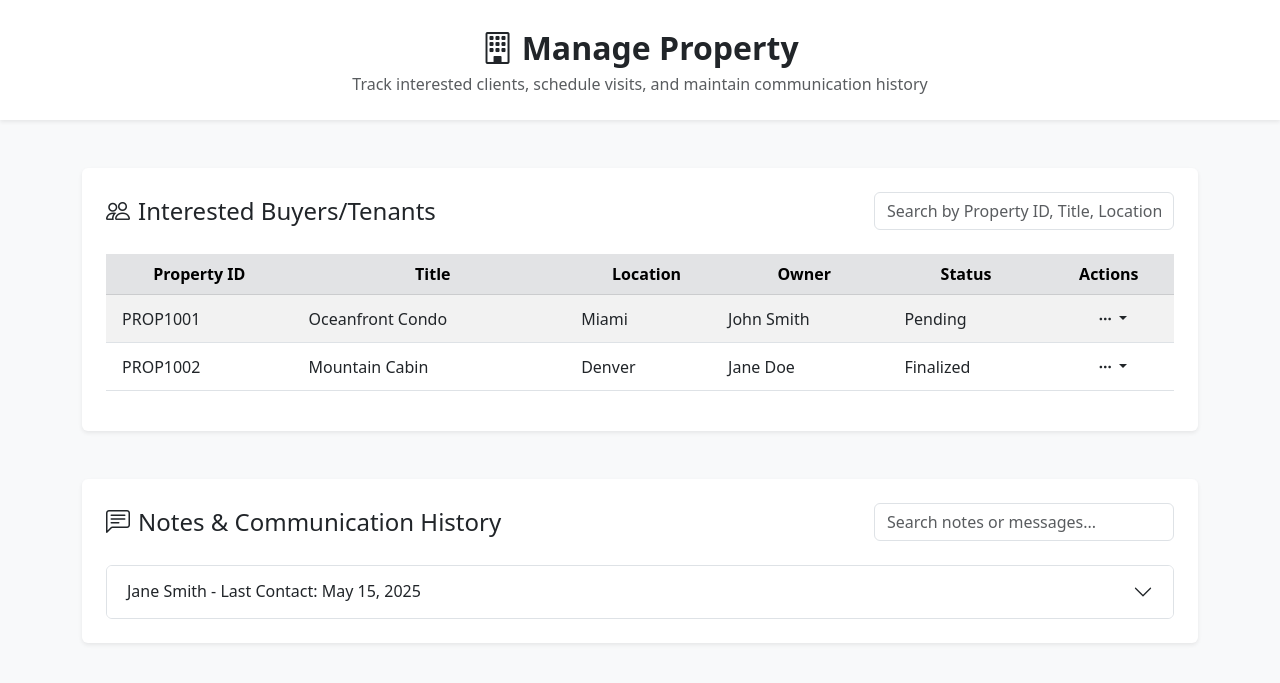
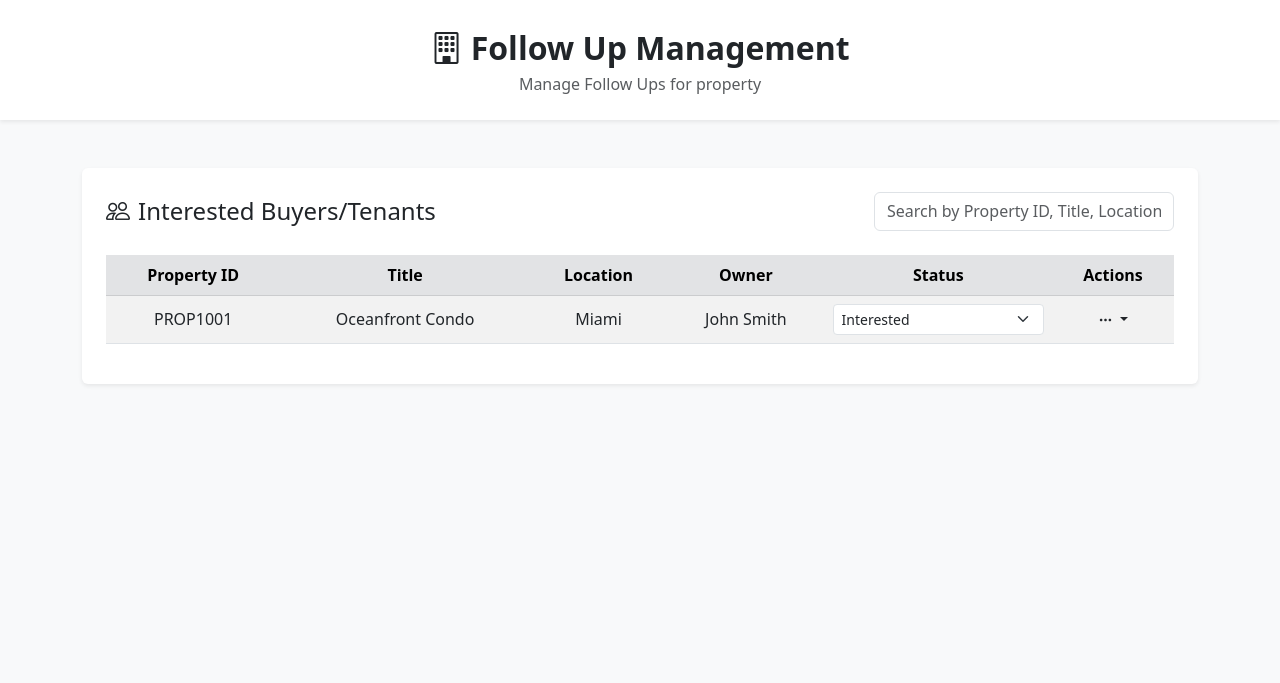
Before and after one commit to Veena-Infotech/VEC, a PHP site: page /follow-up-page.php in a window 1280 px wide. Shown: the top 683 px of the page. Run offline with PHP 8.4, Linux system fonts and the light colour scheme; some libraries are stand-ins or nearby versions.

Commit message:
follow-up page updated

```diff
--- a/property-management/follow-up-page.php
+++ b/property-management/follow-up-page.php
@@ -4,7 +4,7 @@
 <head>
   <meta charset="UTF-8" />
   <meta name="viewport" content="width=device-width, initial-scale=1" />
-  <title>Manage Property</title>
+  <title>Follow Up Page | Property</title>
 
   <!-- Bootstrap CSS -->
   <link href="https://cdn.jsdelivr.net/npm/bootstrap@5.3.0/dist/css/bootstrap.min.css" rel="stylesheet" />
@@ -12,6 +12,22 @@
   <link href="https://cdn.jsdelivr.net/npm/bootstrap-icons@1.10.5/font/bootstrap-icons.css" rel="stylesheet" />
   <!-- GSAP Library -->
   <script src="https://cdn.jsdelivr.net/npm/gsap@3.12.2/dist/gsap.min.js"></script>
+
+  <style>
+    th,
+    td {
+      text-align: center;
+      vertical-align: middle;
+    }
+
+    .form-select-sm {
+      min-width: 120px;
+    }
+
+    #searchInput {
+      padding: 0.4rem 0.75rem;
+    }
+  </style>
 </head>
 
 <body class="bg-light text-dark">
@@ -19,12 +35,10 @@
   <!-- Title Section -->
   <div class="py-4 text-center bg-white shadow-sm mb-5">
     <div class="fs-2 fw-semibold">
-      <i class="bi bi-building"></i> Manage Property
+      <i class="bi bi-building"></i> Follow Up Management
     </div>
-    <p class="fs-6 text-muted mb-0">Track interested clients, schedule visits, and maintain communication history</p>
+    <p class="fs-6 text-muted mb-0">Manage Follow Ups for property</p>
   </div>
-
-
 
   <!-- Main Content -->
   <main class="container mb-5">
@@ -33,15 +47,14 @@
     <section class="mb-5 bg-white rounded shadow-sm p-4">
       <div class="d-flex flex-column flex-md-row justify-content-between align-items-md-center mb-4">
         <h2 class="fs-4 mb-2 mb-md-0"><i class="bi bi-people pe-2"></i>Interested Buyers/Tenants</h2>
-
         <div class="ms-md-3" style="min-width: 300px;">
-          <input type="text" id="searchInput" class="form-control" placeholder="Search by Property ID, Title, Location, or Owner..." onkeyup="filterTable()">
+          <input type="text" id="searchInput" class="form-control" placeholder="Search by Property ID, Title, Location, or Owner...">
         </div>
       </div>
 
       <div class="table-responsive">
-        <table class="table table-striped table-hover align-middle">
-          <thead class="table-secondary text-center">
+        <table class="table table-striped table-hover align-middle" id="buyersTable">
+          <thead class="table-secondary">
             <tr>
               <th scope="col">Property ID</th>
               <th scope="col">Title</th>
@@ -53,22 +66,32 @@
           </thead>
           <tbody class="list">
             <tr>
-              <td class="align-middle ps-3 profile-id">PROP1001</td>
-              <td class="align-middle ps-3 title">Oceanfront Condo</td>
-              <td class="align-middle location">Miami</td>
-              <td class="align-middle owner">John Smith</td>
-              <td class="align-middle ps-3 status">Pending</td>
-              <td class="align-middle text-center pe-0">
+              <td class="profile-id">PROP1001</td>
+              <td class="title">Oceanfront Condo</td>
+              <td class="location">Miami</td>
+              <td class="owner">John Smith</td>
+              <td>
+                <select class="form-select form-select-sm">
+                  <option>Interested</option>
+                  <option>Visited</option>
+                  <option>Negotiating</option>
+                  <option>Finalized</option>
+                </select>
+              </td>
+              <td>
                 <div class="btn-reveal-trigger position-static">
-                  <button class="btn btn-sm dropdown-toggle" type="button" data-bs-toggle="dropdown" aria-haspopup="true" aria-expanded="false">
+                  <button class="btn btn-sm dropdown-toggle" type="button" data-bs-toggle="dropdown">
                     <i class="bi bi-three-dots"></i>
                   </button>
                   <div class="dropdown-menu dropdown-menu-end py-2">
                     <a class="dropdown-item" href="#!" onclick="viewClosureSummary('PROP1001')">
                       <i class="bi bi-eye me-2"></i> View
                     </a>
-                    <a class="dropdown-item" href="#!" onclick="confirmRestore('PROP1001')">
-                      <i class="bi bi-box-arrow-up-right me-2"></i> Restore
+                    <a class="dropdown-item" href="#!" onclick="scheduleSiteVisit('PROP1001')">
+                      <i class="bi bi-calendar-event me-2"></i> Schedule Site Visit
+                    </a>
+                    <a class="dropdown-item" href="#!" data-bs-toggle="modal" data-bs-target="#notesModal" onclick="openNotes('PROP1001')">
+                      <i class="bi bi-chat-dots me-2"></i> Add Note
                     </a>
                     <div class="dropdown-divider"></div>
                     <a class="dropdown-item text-danger" href="#!" onclick="confirmDelete('PROP1001')">
@@ -78,167 +101,41 @@
                 </div>
               </td>
             </tr>
-            <tr>
-              <td class="align-middle ps-3 profile-id">PROP1002</td>
-              <td class="align-middle ps-3 title">Mountain Cabin</td>
-              <td class="align-middle location">Denver</td>
-              <td class="align-middle owner">Jane Doe</td>
-              <td class="align-middle ps-3 status">Finalized</td>
-              <td class="align-middle text-center pe-0">
-                <div class="btn-reveal-trigger position-static">
-                  <button class="btn btn-sm dropdown-toggle" type="button" data-bs-toggle="dropdown" aria-haspopup="true" aria-expanded="false">
-                    <i class="bi bi-three-dots"></i>
-                  </button>
-                  <div class="dropdown-menu dropdown-menu-end py-2">
-                    <a class="dropdown-item" href="#!" onclick="viewClosureSummary('PROP1002')">
-                      <i class="bi bi-eye me-2"></i> View
-                    </a>
-                    <a class="dropdown-item" href="#!" onclick="confirmRestore('PROP1002')">
-                      <i class="bi bi-box-arrow-up-right me-2"></i> Restore
-                    </a>
-                    <div class="dropdown-divider"></div>
-                    <a class="dropdown-item text-danger" href="#!" onclick="confirmDelete('PROP1002')">
-                      <i class="bi bi-trash3 me-2"></i> Delete
-                    </a>
-                  </div>
-                </div>
-              </td>
-            </tr>
+
+            <!-- Add more <tr> rows as needed -->
+
           </tbody>
         </table>
       </div>
     </section>
 
-    <!-- Communication History Section -->
-    <section class="bg-white rounded shadow-sm p-4">
-      <div class="d-flex flex-column flex-md-row justify-content-between align-items-md-center mb-4">
-        <h2 class="fs-4 mb-2 mb-md-0">
-          <i class="bi bi-chat-left-text pe-2"></i>Notes & Communication History
-        </h2>
-
-        <div class="ms-md-3" style="min-width: 300px;">
-          <input type="text" id="notesSearchInput" class="form-control" placeholder="Search notes or messages..." onkeyup="filterNotesTable()">
-        </div>
-      </div>
-
-      <div class="accordion" id="communicationAccordion">
-        <div class="accordion-item">
-          <h2 class="accordion-header" id="headingOne">
-            <button
-              class="accordion-button collapsed"
-              type="button" data-bs-toggle="collapse"
-              data-bs-target="#collapseOne"
-              aria-expanded="false"
-              aria-controls="collapseOne">
-              Jane Smith - Last Contact: May 15, 2025
-            </button>
-          </h2>
-          <div
-            id="collapseOne"
-            class="accordion-collapse collapse"
-            aria-labelledby="headingOne"
-            data-bs-parent="#communicationAccordion">
-            <div class="accordion-body">
-              <p><strong>Note:</strong> Interested in scheduling a visit next week. Requested more details about the neighborhood.</p>
-              <p><strong>Communication:</strong> Sent brochure and answered initial queries.</p>
-            </div>
-          </div>
-        </div>
-        <!-- Additional accordion items can be added here -->
-      </div>
-    </section>
   </main>
 
-
-  <!-- Modals -->
-
-  <!-- Schedule Visit Modal -->
-  <div class="modal fade" id="scheduleVisitModal" tabindex="-1" aria-labelledby="scheduleVisitModalLabel" aria-hidden="true">
-    <div class="modal-dialog modal-dialog-centered">
+  <!-- Notes Modal -->
+  <div class="modal fade" id="notesModal" tabindex="-1" aria-labelledby="notesModalLabel" aria-hidden="true">
+    <div class="modal-dialog modal-lg">
       <div class="modal-content">
-        <div class="modal-header bg-primary text-white">
-          <h5 class="modal-title" id="scheduleVisitModalLabel"><i class="bi bi-calendar-plus"></i> Schedule Visit</h5>
-          <button type="button" class="btn-close btn-close-white" data-bs-dismiss="modal" aria-label="Close"></button>
+        <div class="modal-header">
+          <h5 class="modal-title" id="notesModalLabel"><i class="bi bi-chat-dots"></i> Communication Notes</h5>
+          <button type="button" class="btn-close" data-bs-dismiss="modal"></button>
         </div>
-        <form id="scheduleVisitForm">
-          <div class="modal-body">
-            <p id="scheduleVisitClient" class="fw-semibold"></p>
+        <div class="modal-body">
+          <form id="noteForm">
             <div class="mb-3">
-              <label for="visitDate" class="form-label">Select Visit Date</label>
-              <input type="date" class="form-control" id="visitDate" required />
+              <label for="noteText" class="form-label">Note</label>
+              <textarea class="form-control" id="noteText" rows="4" placeholder="Enter communication note..."></textarea>
             </div>
-            <div class="mb-3">
-              <label for="visitTime" class="form-label">Select Visit Time</label>
-              <input type="time" class="form-control" id="visitTime" required />
-            </div>
-            <div class="mb-3">
-              <label for="visitNotes" class="form-label">Notes</label>
-              <textarea class="form-control" id="visitNotes" rows="3" placeholder="Optional notes"></textarea>
-            </div>
-          </div>
-          <div class="modal-footer">
-            <button type="button" class="btn btn-secondary" data-bs-dismiss="modal">Cancel</button>
-            <button type="submit" class="btn btn-primary">Save Visit</button>
-          </div>
-        </form>
-      </div>
-    </div>
-  </div>
-
-  <!-- Communication Modal -->
-  <div class="modal fade" id="communicationModal" tabindex="-1" aria-labelledby="communicationModalLabel" aria-hidden="true">
-    <div class="modal-dialog modal-dialog-centered modal-lg">
-      <div class="modal-content">
-        <div class="modal-header bg-info text-white">
-          <h5 class="modal-title" id="communicationModalLabel"><i class="bi bi-chat-dots"></i> Communication History</h5>
-          <button type="button" class="btn-close btn-close-white" data-bs-dismiss="modal" aria-label="Close"></button>
-        </div>
-        <div class="modal-body" id="communicationModalBody">
-          <p><strong>Communication history for client will appear here.</strong></p>
-        </div>
-        <div class="modal-footer">
-          <button type="button" class="btn btn-outline-info" data-bs-dismiss="modal">Close</button>
+            <button type="submit" class="btn btn-primary"><i class="bi bi-save2"></i> Save Note</button>
+          </form>
+          <hr />
+          <h6>Previous Notes</h6>
+          <ul class="list-group" id="notesList"></ul>
         </div>
       </div>
     </div>
   </div>
 
-  <!-- Update Status Modal -->
-  <div class="modal fade" id="updateStatusModal" tabindex="-1" aria-labelledby="updateStatusModalLabel" aria-hidden="true">
-    <div class="modal-dialog modal-dialog-centered">
-      <div class="modal-content">
-        <div class="modal-header bg-warning text-dark">
-          <h5 class="modal-title" id="updateStatusModalLabel"><i class="bi bi-pencil-square"></i> Update Status</h5>
-          <button type="button" class="btn-close" data-bs-dismiss="modal" aria-label="Close"></button>
-        </div>
-        <form id="updateStatusForm">
-          <div class="modal-body">
-            <p id="updateStatusClient" class="fw-semibold"></p>
-            <div class="mb-3">
-              <label for="statusSelect" class="form-label">Select New Status</label>
-              <select class="form-select" id="statusSelect" required>
-                <option value="">Choose status</option>
-                <option value="Interested">Interested</option>
-                <option value="Visited">Visited</option>
-                <option value="Negotiating">Negotiating</option>
-                <option value="Finalized">Finalized</option>
-              </select>
-            </div>
-            <div class="mb-3">
-              <label for="statusNote" class="form-label">Optional Note</label>
-              <textarea class="form-control" id="statusNote" rows="3" placeholder="Notes about status update"></textarea>
-            </div>
-          </div>
-          <div class="modal-footer">
-            <button type="button" class="btn btn-secondary" data-bs-dismiss="modal">Cancel</button>
-            <button type="submit" class="btn btn-warning">Update Status</button>
-          </div>
-        </form>
-      </div>
-    </div>
-  </div>
-
-  <!-- Bootstrap JS Bundle -->
+  <!-- Bootstrap Bundle JS -->
   <script src="https://cdn.jsdelivr.net/npm/bootstrap@5.3.0/dist/js/bootstrap.bundle.min.js"></script>
 
   <!-- GSAP Animations -->
@@ -259,48 +156,55 @@
     });
   </script>
 
+  <!-- Interactions & Search Script -->
   <script>
-    // Modal instances
-    const scheduleVisitModal = new bootstrap.Modal(document.getElementById('scheduleVisitModal'));
-    const communicationModal = new bootstrap.Modal(document.getElementById('communicationModal'));
-    const updateStatusModal = new bootstrap.Modal(document.getElementById('updateStatusModal'));
-
-    // Open Schedule Visit Modal
-    function openScheduleVisitModal(clientName) {
-      document.getElementById('scheduleVisitClient').textContent = `Client: ${clientName}`;
-      document.getElementById('scheduleVisitForm').reset();
-      scheduleVisitModal.show();
+    function openNotes(propertyId) {
+      document.getElementById("noteText").value = "";
+      document.getElementById("notesList").innerHTML =
+        `<li class="list-group-item">No previous notes for ${propertyId}</li>`;
     }
 
-    // Open Communication Modal
-    function openCommunicationModal(clientName) {
-      document.getElementById('communicationModalLabel').textContent = `Communication History — ${clientName}`;
-      // Here you can fetch and populate the communication data dynamically
-      document.getElementById('communicationModalBody').innerHTML = `<p><strong>Communication history for ${clientName} will appear here.</strong></p>`;
-      communicationModal.show();
+    document.getElementById("noteForm").addEventListener("submit", function (e) {
+      e.preventDefault();
+      const note = document.getElementById("noteText").value.trim();
+      if (note) {
+        const li = document.createElement("li");
+        li.className = "list-group-item";
+        li.textContent = note;
+        document.getElementById("notesList").appendChild(li);
+        document.getElementById("noteText").value = "";
+      }
+    });
+
+    function scheduleSiteVisit(propertyId) {
+      alert(`Site visit scheduled for ${propertyId} (This is a placeholder action)`);
     }
 
-    // Open Update Status Modal
-    function openUpdateStatusModal(clientName) {
-      document.getElementById('updateStatusClient').textContent = `Client: ${clientName}`;
-      document.getElementById('updateStatusForm').reset();
-      updateStatusModal.show();
-    }
+    // Search function
+    document.getElementById('searchInput').addEventListener('keyup', function () {
+      const filter = this.value.toLowerCase();
+      const rows = document.querySelectorAll('#buyersTable tbody tr');
 
-    // Form submissions for Schedule Visit
-    document.getElementById('scheduleVisitForm').addEventListener('submit', function(e) {
-      e.preventDefault();
-      alert('Visit scheduled successfully!');
-      scheduleVisitModal.hide();
-    });
+      rows.forEach(row => {
+        const propertyId = row.querySelector('.profile-id')?.textContent.toLowerCase() || '';
+        const title = row.querySelector('.title')?.textContent.toLowerCase() || '';
+        const location = row.querySelector('.location')?.textContent.toLowerCase() || '';
+        const owner = row.querySelector('.owner')?.textContent.toLowerCase() || '';
 
-    // Form submissions for Update Status
-    document.getElementById('updateStatusForm').addEventListener('submit', function(e) {
-      e.preventDefault();
-      alert('Status updated successfully!');
-      updateStatusModal.hide();
+        if (
+          propertyId.includes(filter) ||
+          title.includes(filter) ||
+          location.includes(filter) ||
+          owner.includes(filter)
+        ) {
+          row.style.display = '';
+        } else {
+          row.style.display = 'none';
+        }
+      });
     });
   </script>
+
 </body>
 
 </html>
```
